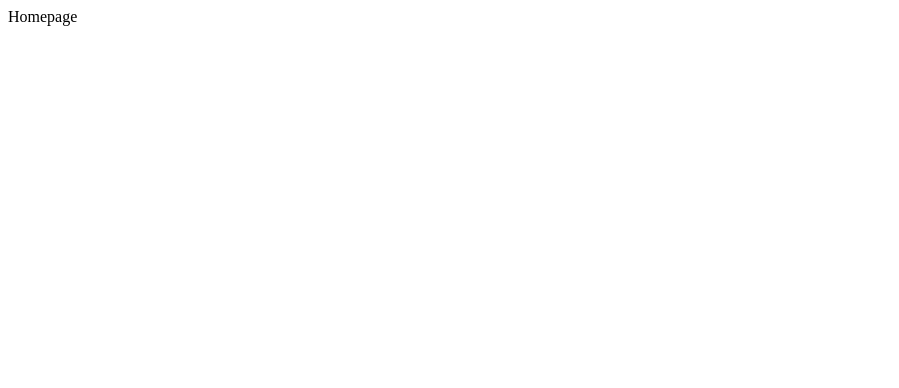
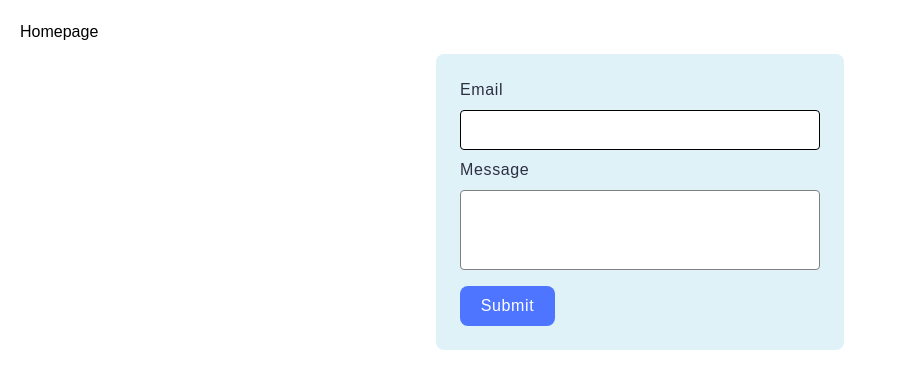
Before and after one commit to Serhii-Ivanchenko/goit-js-hw-09, a website built with Vite: page src/2-form.html in a window 1280 px wide. Shown: the whole page, without its empty margins (0-899 px from the left). Built offline with nearby package versions, Linux system fonts and the light colour scheme.

Commit message:
task-2 done

```diff
--- a/package.json
+++ b/package.json
@@ -15,6 +15,7 @@
   "author": "Alexander Repeta <alexander.repeta@gmail.com>",
   "license": "ISC",
   "dependencies": {
+    "modern-normalize": "^2.0.0",
     "simplelightbox": "^2.14.2",
     "vite-plugin-full-reload": "^1.0.5",
     "vite-plugin-html-inject": "^1.0.1"
--- a/src/2-form.html
+++ b/src/2-form.html
@@ -4,10 +4,23 @@
     <meta charset="UTF-8" />
     <meta name="viewport" content="width=device-width, initial-scale=1.0" />
     <title>Form</title>
+
     <link rel="stylesheet" href="./css/styles.css" />
   </head>
   <body>
-    <a href="./index.html">Homepage</a>
+    <a class="homepage-link" href="./index.html">Homepage</a>
+    <form class="feedback-form" autocomplete="off">
+      <label>
+        Email
+        <input type="email" name="email" autofocus />
+      </label>
+      <label>
+        Message
+        <textarea name="message" rows="8"></textarea>
+      </label>
+      <button type="submit">Submit</button>
+    </form>
+
     <script type="module" src="./js/2-form.js"></script>
   </body>
 </html>
--- a/src/css/1-gallery.css
+++ b/src/css/1-gallery.css
@@ -1,9 +1,8 @@
-/* @import url(../../node_modules/simplelightbox/dist/simple-lightbox.css); */
-
 .container {
     width: 100%;
     margin-left: auto;
     margin-right: auto;
+    margin-bottom: 24px;
 }
 
 .gallery {
@@ -38,7 +37,3 @@
     height: 100%;
     transition: transform 300ms ease-in-out;
 }
-
-/* .simple-lightbox {
-    background-color: rgba(46, 47, 66, 0.8);
-} */
--- a/src/css/2-form.css
+++ b/src/css/2-form.css
@@ -0,0 +1,73 @@
+.feedback-form {
+    width: 408px;
+    margin-left: auto;
+    margin-right: auto;
+    padding: 24px;
+    background-color: rgb(223, 242, 248);
+    border-radius: 8px;
+}
+
+.feedback-form label {
+    display: block;
+
+
+    font-family: "Montserrat", sans-serif;
+    font-weight: 400;
+    font-size: 16px;
+    line-height: 1.5;
+    letter-spacing: 0.04em;
+    color: #2e2f42;
+}
+
+.feedback-form input {
+    display: block;
+    margin: 8px 0;
+    border: 1px solid #808080;
+    border-radius: 4px;
+    width: 360px;
+    height: 40px;
+}
+
+.feedback-form input:hover,
+.feedback-form input:focus {
+    border: 1px solid #000;
+    outline: none;
+}
+
+.feedback-form textarea {
+    display: block;
+    margin: 8px 0 16px 0;
+
+    border: 1px solid #808080;
+    border-radius: 4px;
+    width: 360px;
+    height: 80px;
+
+    resize: none;
+}
+
+.feedback-form textarea:hover,
+.feedback-form textarea:focus {
+    border: 1px solid #000;
+    outline: none;
+}
+
+.feedback-form button {
+    display: flex;
+    padding: 8px 16px;
+    justify-content: center;
+    align-items: center;
+    width: 95px;
+    height: 40px;
+    border-radius: 8px;
+    background: #4e75ff;
+    border: none;
+
+    color: #FFF;
+    font-weight: 500;
+    letter-spacing: 0.04em;
+}
+
+.feedback-form button:hover {
+    background-color: #6C8CFF;
+}
--- a/src/css/styles.css
+++ b/src/css/styles.css
@@ -4,9 +4,25 @@
   | default @import url()
   |============================
 */
+@import url(../../node_modules/modern-normalize/modern-normalize.css);
 @import url('./reset.css');
 @import url('./1-gallery.css');
 @import url('./2-form.css');
+
+
+body {
+  font-family: Montserrat, sans-serif;
+  font-size: 16px;
+  font-style: normal;
+  line-height: 1.5;
+  /* 150% */
+}
+
+.homepage-link {
+  display: block;
+  margin-top: 10px;
+  margin-left: 20px;
+}
 
 .nav-list {
   display: flex;
--- a/src/js/1-gallery.js
+++ b/src/js/1-gallery.js
@@ -91,5 +91,6 @@ gallery.insertAdjacentHTML('beforeend', createGalleryMarkup(images));
 
 let photosGallery = new SimpleLightbox('.gallery a', {
   captionDelay: 250,
+  overlayOpacity: 0.8,
 });
 photosGallery.on('show.simplelightbox', function () {});
--- a/src/js/2-form.js
+++ b/src/js/2-form.js
@@ -1 +1,36 @@
-console.log('Form');
+// Використовуючи делегуваня, відстежуй на формі подію input і щоразу записуй у локальне сховище об'єкт з полями email і message, у яких зберігай поточні значення полів форми. Нехай ключем для сховища буде рядок "feedback-form-state".
+// Під час завантаження сторінки перевіряй стан сховища, і якщо там є збережені дані, то заповнюй ними поля форми. В іншому випадку поля повинні бути порожніми.
+// Під час сабміту форми очищай сховище і поля форми, а також виводь у консоль об'єкт з полями email, message та їхніми поточними значеннями.
+
+const form = document.querySelector('.feedback-form');
+const input = form.elements.email;
+const textarea = form.elements.message;
+
+form.addEventListener('input', inputHandle);
+form.addEventListener('submit', submitHandle);
+
+const LS_INPUT = 'feedback-form-state';
+
+
+const storedData = JSON.parse(localStorage.getItem(LS_INPUT));
+if (storedData) {
+  input.value = storedData.email ?? '';
+  textarea.value = storedData.message ?? '';
+}
+
+function inputHandle(event) {
+  let formData = {
+    email: event.currentTarget.elements.email.value,
+    message: event.currentTarget.elements.message.value,
+  };
+  localStorage.setItem(LS_INPUT, JSON.stringify(formData));
+}
+
+function submitHandle(event) {
+  event.preventDefault();
+  console.log(JSON.parse(localStorage.getItem(LS_INPUT)));
+  localStorage.removeItem(LS_INPUT);
+  form.reset();
+}
+
+// localStorage.clear();
```
Also changed, not shown: src/1-gallery.html (+8 -8 lines), src/index.html (+7 -2 lines), 1 other file.
